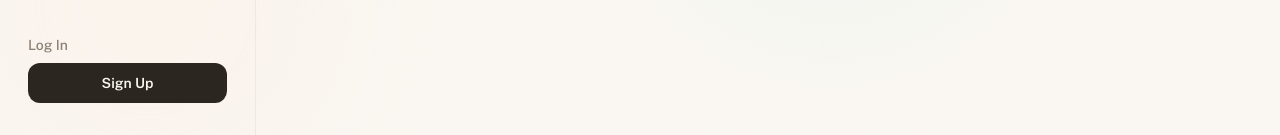
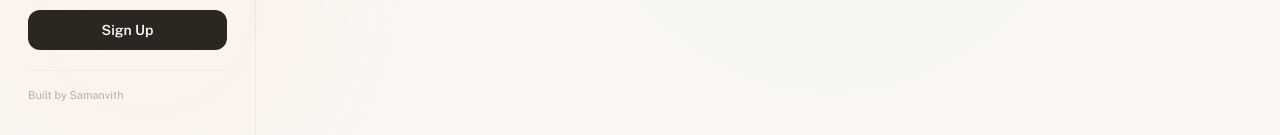
Before and after one commit to s267mn/club-connect, a Next.js app: page / in a window 1280 px wide. Shown: the part 665-800 px from the top of the page. Built offline with nearby package versions, Linux system fonts and the light colour scheme; no server answers.

Commit message:
sidebar masthead

```diff
--- a/app/components/Sidebar.tsx
+++ b/app/components/Sidebar.tsx
@@ -74,6 +74,10 @@ export default function Sidebar() {
             <Link href="/signup" className="btn-primary block text-center py-2.5 rounded-xl text-sm">Sign Up</Link>
           </div>
         )}
+
+        <p className="text-[11px] text-[var(--ink-dim)] opacity-60 mt-5 pt-4 border-t border-[var(--border)]">
+          Built by Samanvith
+        </p>
       </div>
     </aside>
   );
```
